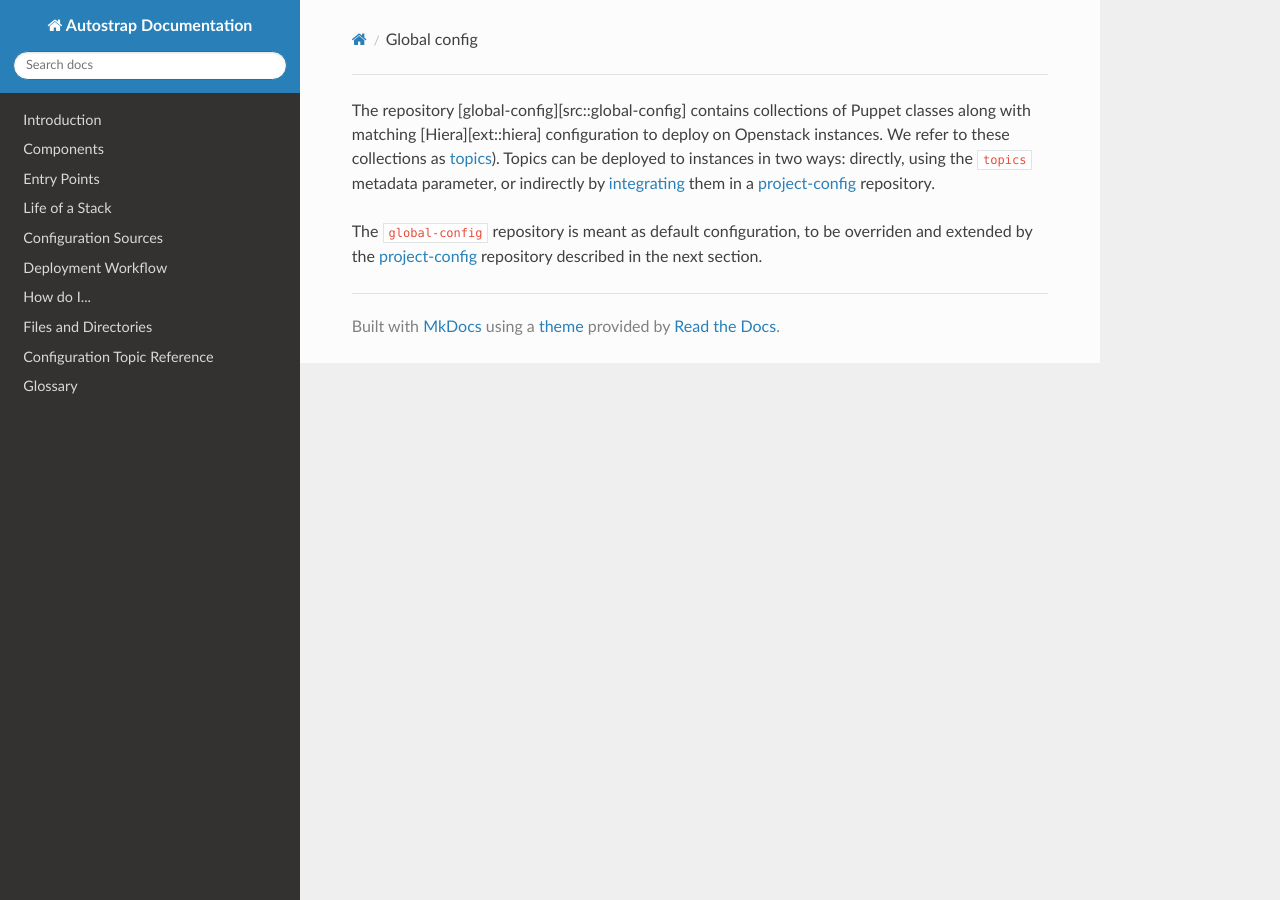
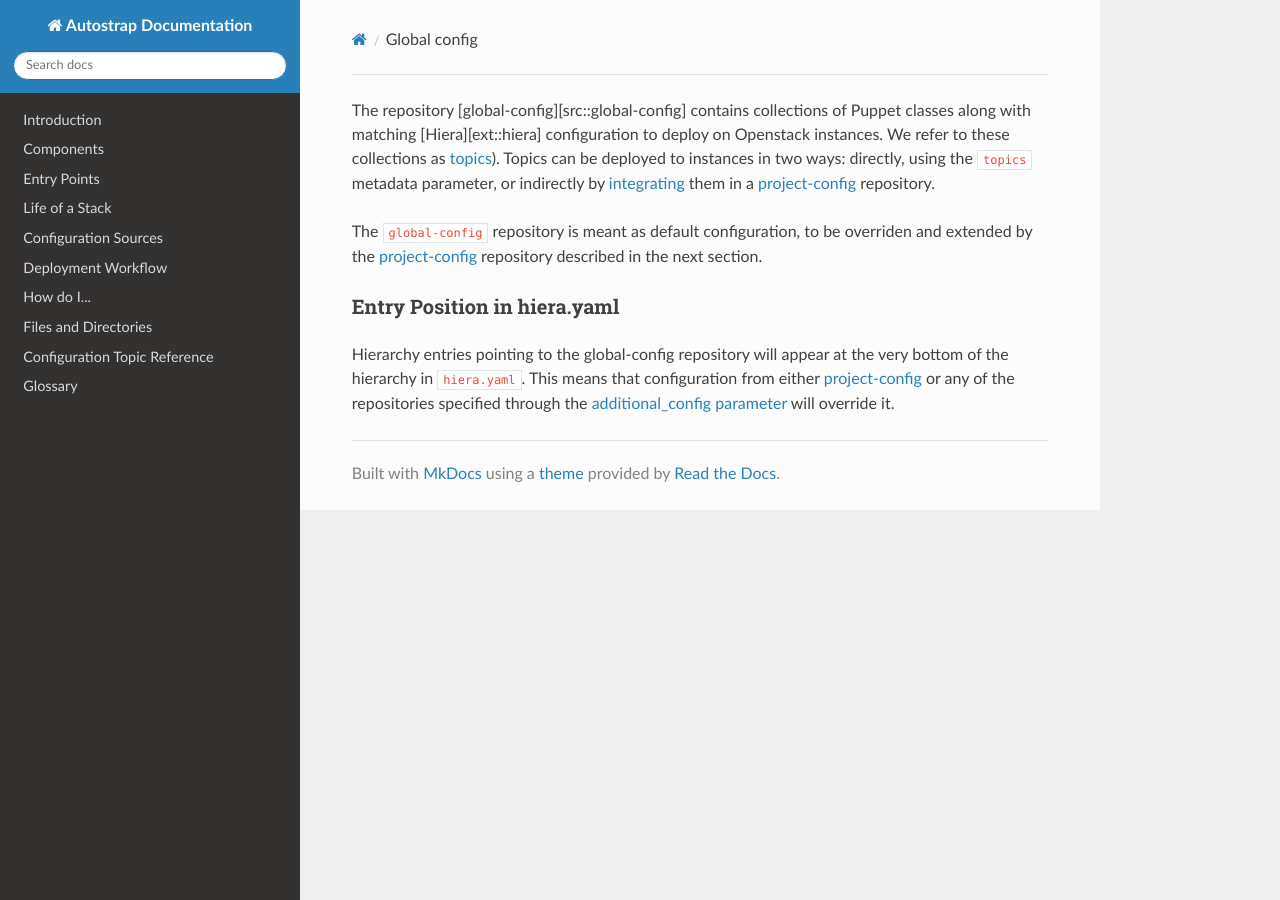
Before and after one commit to autostrap/autostrap-docs, an MkDocs documentation site: the page built from docs/config/global-config.md, in a window 1280 px wide. Built offline with MkDocs 1.6.1, drawn with Linux system fonts in a browser that asks for light colours; nearby versions of some CDN libraries; old or Windows-style settings are respelled for this version of MkDocs.

Commit message:
Documented entry position in hiera.yaml for global-config and project-config.

```diff
--- a/docs/config/global-config.md
+++ b/docs/config/global-config.md
@@ -10,3 +10,11 @@ metadata parameter, or indirectly by
 The `global-config` repository is meant as default configuration, to be overriden and extended
 by the [project-config](/glossary/#project-config) repository described in the next
 section.
+
+### Entry Position in hiera.yaml
+
+Hierarchy entries pointing to the global-config repository will appear at the
+very bottom of the hierarchy in `hiera.yaml`. This means that configuration
+from either [project-config](/config/#project) or any of the repositories
+specified through the [additional_config parameter](/config/#additional) will
+override it.
```
Also changed, not shown: docs/config/project-config.md (+6 -0 lines).
